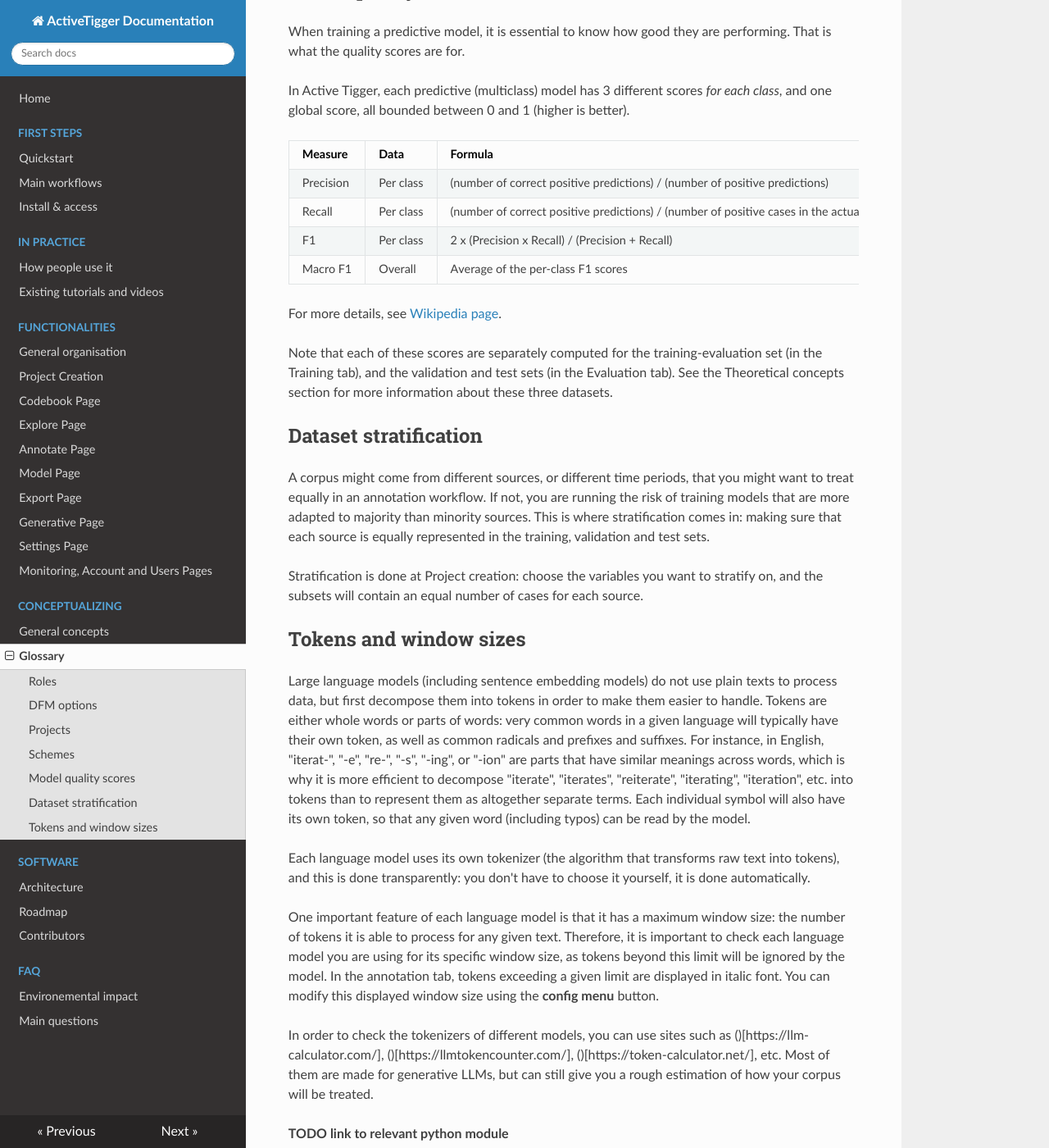
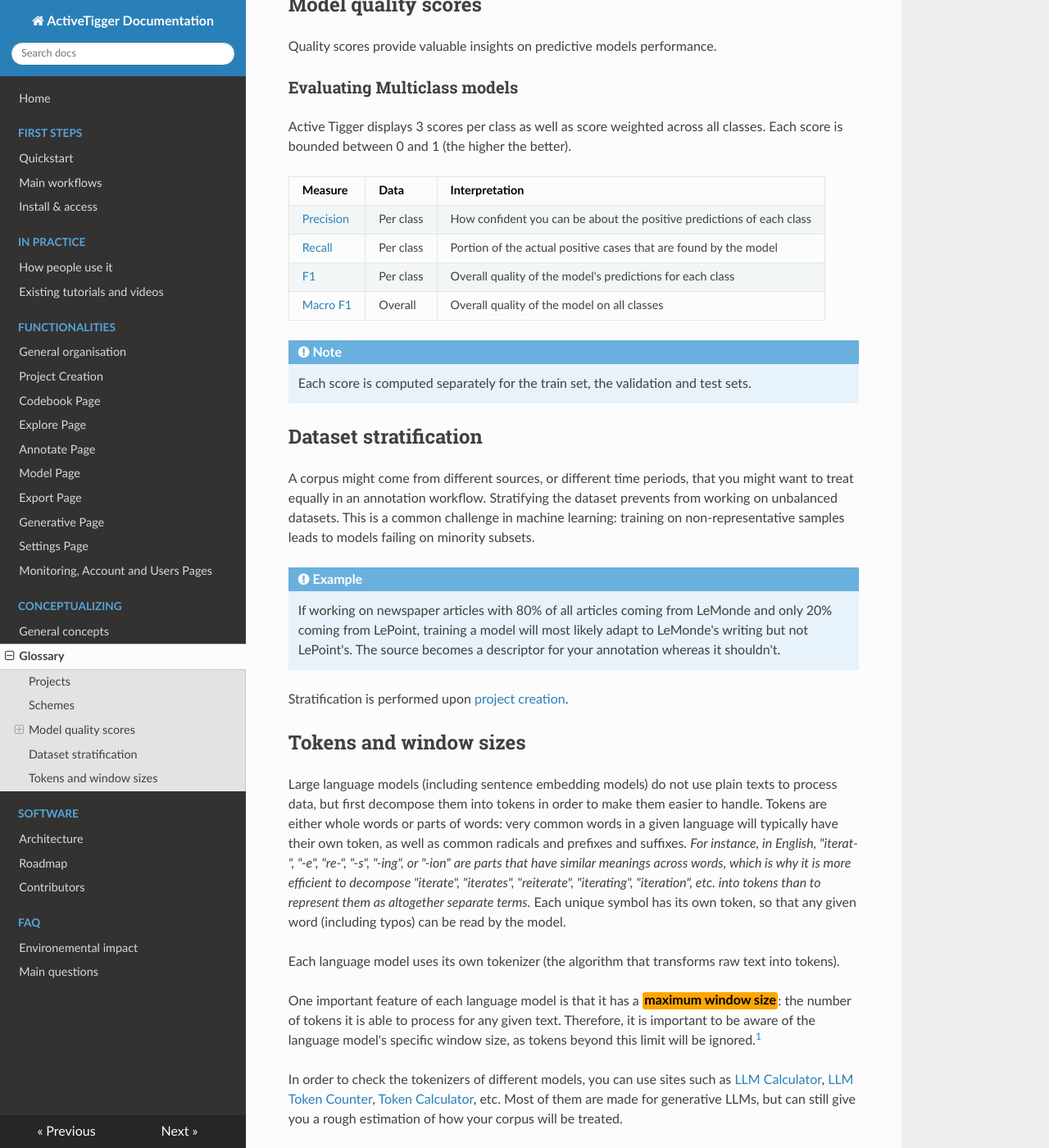
Before and after one commit to activetigger/documentation, an MkDocs documentation site: the page built from docs/theoretical-concepts/glossary.md, in a window 1280 px wide and 1400 px high, scrolled down 1445 px. Shown: the whole window at 82% size. Built offline with MkDocs 1.6.1, drawn with Linux system fonts in a browser that asks for light colours; nearby versions of some CDN libraries; some of the changed text lies outside the part shown.

Commit message:
glossary review

```diff
--- a/docs/theoretical-concepts/glossary.md
+++ b/docs/theoretical-concepts/glossary.md
@@ -1,38 +1,41 @@
 # Glossary
 
-
+<!--
+AM: same
 ## Roles
 
-**TODO**
+**TODO** -->
 
-
+<!--
+AM: belongs to the functionalities
 ## DFM options
 
 **TODO**
-
+ -->
 
 ## Projects
 
-Active Tigger is organized around projects, which are essentially the combination of a dataset and a set of schemes.
+Active Tigger is organized around projects. Each project consists of a dataset, a set of schemes, and additional assets such as features or topic models. A project can be shared across users for collaborating.
 
-The dataset is a table that contains the texts that you want to work on, and optionally some other columns that will help you in the process.
-It can be very large, in which case you will work on smaller subsets (see the *Train, Validation and Test sets* section on the *Theoretical concepts* page).
+The dataset is a table that contains the texts that you want to work on, and optionally some other columns that will help you in the process. It can be very large, in which case you will work on smaller subsets (see the [Train, Validation and Test sets](./index.md#train-validation-and-test-sets)).
 
+See [Project Creation page](../functionalities/project-creation.md)
 
 ## Schemes
 
-In Active Tigger, each project is organized into one or several schemes.
-What do we call schemes? Simply what you are trying to analyze, annotate or predict.
-In practice, it is a set of **labels** as well as the annotations, a **codebook** and classifier models (Quick or BERT).
-All users with access to a project can see all the schemes.
+In Active Tigger, each project is organized into one or several schemes. In short, it gathers the data you want to analyze, the corresponding annotations, and models for to assist your exploration and annotation. In practice, it is a set of **labels** as well as the annotations, a **codebook** and classifier models (Quick or BERT).
 
-For instance, if your project contains a corpus of speeches, there might be different things you are looking for: whether the speeches mention a given topic, whether they use a certain tone, whether they adopt a certain stance...
-Each of these things will be a different scheme.
+Users with access to a project can see all the schemes.
+
+!!! Example
+
+    A project contains corpus of speeches, and seeks to identify what topics are mentioned as well as the tone used. Users can create different schemes to separately work on identifying speeches mentionning the environment, another for social inequalities and finally one more to identify agressive tones.
 
 There are different types of schemes in Active Tigger:
-- multiclass: each text will be given a single label
-- multilabel: each text can be given several labels simultaneously
-- span: instead of tagging a complete text, you select one or several portions of the text to label
+
+- <span class="highlight">Multiclass</span>: each text will be given a single label.
+- <span class="highlight">Multilabel</span>: each text can be given several labels simultaneously.
+- <span class="highlight">Span</span>: give a label to one or more portions of the text (spans).
 
 What you can and cannot do with each scheme type:
 
@@ -45,54 +48,53 @@
 |Export annotations|🟢|🟢|🟢|
 |Export models|🟢|🟠 (dichotomized models)|🔴|
 
-Note that existing columns in your dataset can be imported as schemes, at project creation (multiclass only).
-This can be useful if you already have some annotations for a given scheme, or even if your whole corpus is already annotated and you want to use Active Tigger just for visualization or for training predictive models.
+!!! tip
+
+    Multiclass schemes can be imported from your dataset upon project creation.
 
 
 ## Model quality scores
 
-When training a predictive model, it is essential to know how good they are performing.
-That is what the quality scores are for.
+Quality scores provide valuable insights on predictive models performance.
 
-In Active Tigger, each predictive (multiclass) model has 3 different scores *for each class*, and one global score, all bounded between 0 and 1 (higher is better).
+### Evaluating Multiclass models
 
-|Measure|Data|Formula|Interpretation|
-|---|---|---|---|
-|Precision|Per class|(number of correct positive predictions) / (number of positive predictions)|How confident you can be about the positive predictions of each class|
-|Recall|Per class|(number of correct positive predictions) / (number of positive cases in the actual annotations)|Portion of the actual positive cases that are found by the model|
-|F1|Per class|2 x (Precision x Recall) / (Precision + Recall)|Harmonic mean of Precision and Recall: overall quality of the model's predictions for each class|
-|Macro F1|Overall|Average of the per-class F1 scores|Overall quality of the model on all classes|
+Active Tigger displays 3 scores per class as well as score weighted across all classes. Each score is bounded between 0 and 1 (the higher the better).
 
-For more details, see [Wikipedia page](https://en.wikipedia.org/wiki/F-score).
+|Measure|Data|Interpretation|
+|---|---|---|
+|[Precision](https://en.wikipedia.org/wiki/Precision_and_recall)|Per class|How confident you can be about the positive predictions of each class|
+|[Recall](https://en.wikipedia.org/wiki/Precision_and_recall)|Per class|Portion of the actual positive cases that are found by the model|
+|[F1](https://en.wikipedia.org/wiki/Precision_and_recall#F-measure)|Per class|Overall quality of the model's predictions for each class|
+|[Macro F1](https://en.wikipedia.org/wiki/F-score#Macro_F1)|Overall|Overall quality of the model on all classes|
 
-Note that each of these scores are separately computed for the training-evaluation set (in the Training tab), and the validation and test sets (in the Evaluation tab).
-See the Theoretical concepts section for more information about these three datasets.
+!!! Note
+    Each score is computed separately for the train set, the validation and test sets.
 
 
 ## Dataset stratification
 
 A corpus might come from different sources, or different time periods, that you might want to treat equally in an annotation workflow.
-If not, you are running the risk of training models that are more adapted to majority than minority sources.
-This is where stratification comes in: making sure that each source is equally represented in the training, validation and test sets.
+Stratifying the dataset prevents from working on unbalanced datasets. This is a common challenge in machine learning: training on non-representative samples leads to models failing on minority subsets.
 
-Stratification is done at Project creation: choose the variables you want to stratify on, and the subsets will contain an equal number of cases for each source.
+!!! Example
+    If working on newspaper articles with 80% of all articles coming from LeMonde and only 20% coming from LePoint, training a model will most likely adapt to LeMonde's writing but not LePoint's. The source becomes a descriptor for your annotation whereas it shouldn't.
+
+Stratification is performed upon [project creation](../functionalities/project-creation.md).
 
 
 ## Tokens and window sizes
 
-Large language models (including sentence embedding models) do not use plain texts to process data, but first decompose them into tokens in order to make them easier to handle.
-Tokens are either whole words or parts of words: very common words in a given language will typically have their own token, as well as common radicals and prefixes and suffixes.
-For instance, in English, "iterat-", "-e", "re-", "-s", "-ing", or "-ion" are parts that have similar meanings across words, which is why it is more efficient to decompose "iterate", "iterates", "reiterate", "iterating", "iteration", etc. into tokens than to represent them as altogether separate terms.
-Each individual symbol will also have its own token, so that any given word (including typos) can be read by the model.
+Large language models (including sentence embedding models) do not use plain texts to process data, but first decompose them into tokens in order to make them easier to handle. Tokens are either whole words or parts of words: very common words in a given language will typically have their own token, as well as common radicals and prefixes and suffixes. *For instance, in English, "iterat-", "-e", "re-", "-s", "-ing", or "-ion" are parts that have similar meanings across words, which is why it is more efficient to decompose "iterate", "iterates", "reiterate", "iterating", "iteration", etc. into tokens than to represent them as altogether separate terms.*
+Each unique symbol has its own token, so that any given word (including typos) can be read by the model.
 
-Each language model uses its own tokenizer (the algorithm that transforms raw text into tokens), and this is done transparently: you don't have to choose it yourself, it is done automatically.
+Each language model uses its own tokenizer (the algorithm that transforms raw text into tokens).
 
-One important feature of each language model is that it has a maximum window size: the number of tokens it is able to process for any given text.
-Therefore, it is important to check each language model you are using for its specific window size, as tokens beyond this limit will be ignored by the model.
-In the annotation tab, tokens exceeding a given limit are displayed in italic font.
-You can modify this displayed window size using the **config menu** button.
+One important feature of each language model is that it has a <span class="highlight">maximum window size</span>: the number of tokens it is able to process for any given text.
+Therefore, it is important to be aware of the language model's specific window size, as tokens beyond this limit will be ignored.[^1]
 
-In order to check the tokenizers of different models, you can use sites such as ()[https://llm-calculator.com/], ()[https://llmtokencounter.com/], ()[https://token-calculator.net/], etc.
-Most of them are made for generative LLMs, but can still give you a rough estimation of how your corpus will be treated.
+[^1]: To assist you in the annotation process, the [Annotation tab](../functionalities/annotate.md#annotate-page) approximates the number of tokens per text input and displays excess tokens in italic. You can modify the limit in the **config menu** button.
+
+In order to check the tokenizers of different models, you can use sites such as [LLM Calculator](https://llm-calculator.com/), [LLM Token Counter](https://llmtokencounter.com/), [Token Calculator](https://token-calculator.net/), etc. Most of them are made for generative LLMs, but can still give you a rough estimation of how your corpus will be treated.
 
 **TODO link to relevant python module**
```
